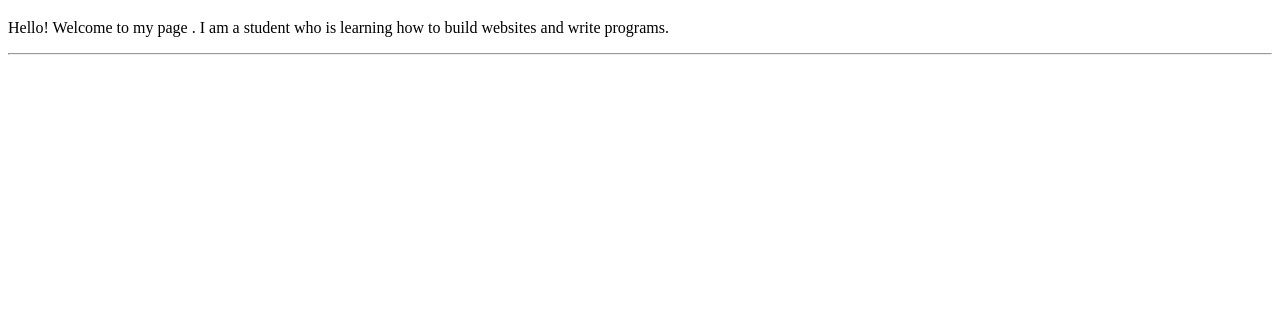
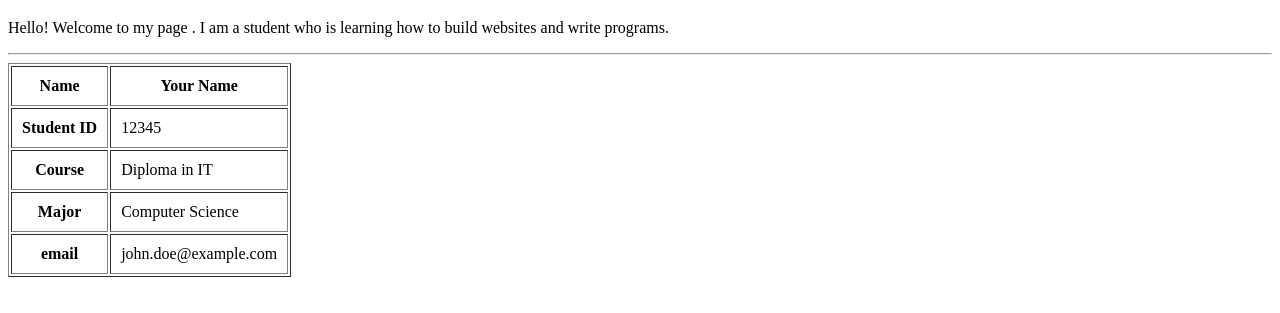
Before and after one commit to hirun-hsdz/HTML_Pactrice, a plain HTML site: page index.html in a window 1280 px wide. Shown: the part 61-374 px from the top of the page. Drawn offline with Linux system fonts and the light colour scheme.

Commit message:
add.table

```diff
--- a/index.html
+++ b/index.html
@@ -13,7 +13,27 @@
 
     <hr>
 
-
+    <table border="1" cellpadding="10">
+        <tr>
+            <th>Name</th>
+            <th>Your Name</th>
+        </tr>
+        <tr>
+            <th>Student ID </th>
+            <td>12345</td>
+        </tr>
+        <tr>
+            <th>Course</th>
+            <td>Diploma in IT</td>
+        </tr>
+        <tr>
+            <th>Major</th>
+            <td>Computer Science</td>
+        </tr>
+        <tr>
+            <th>email</th>
+            <td>john.doe@example.com</td>
+        </tr>
 
 </body>
 </html>
```
